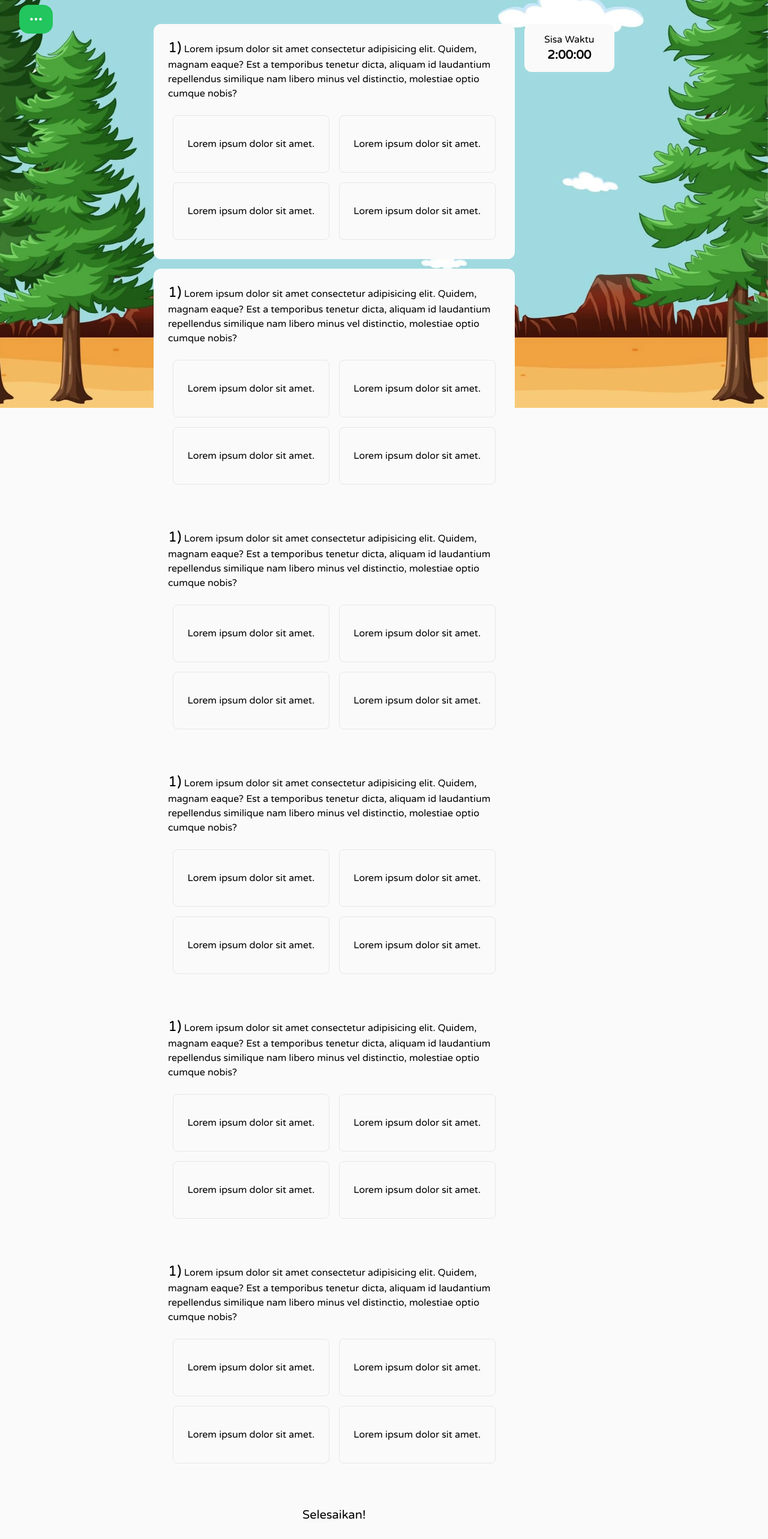
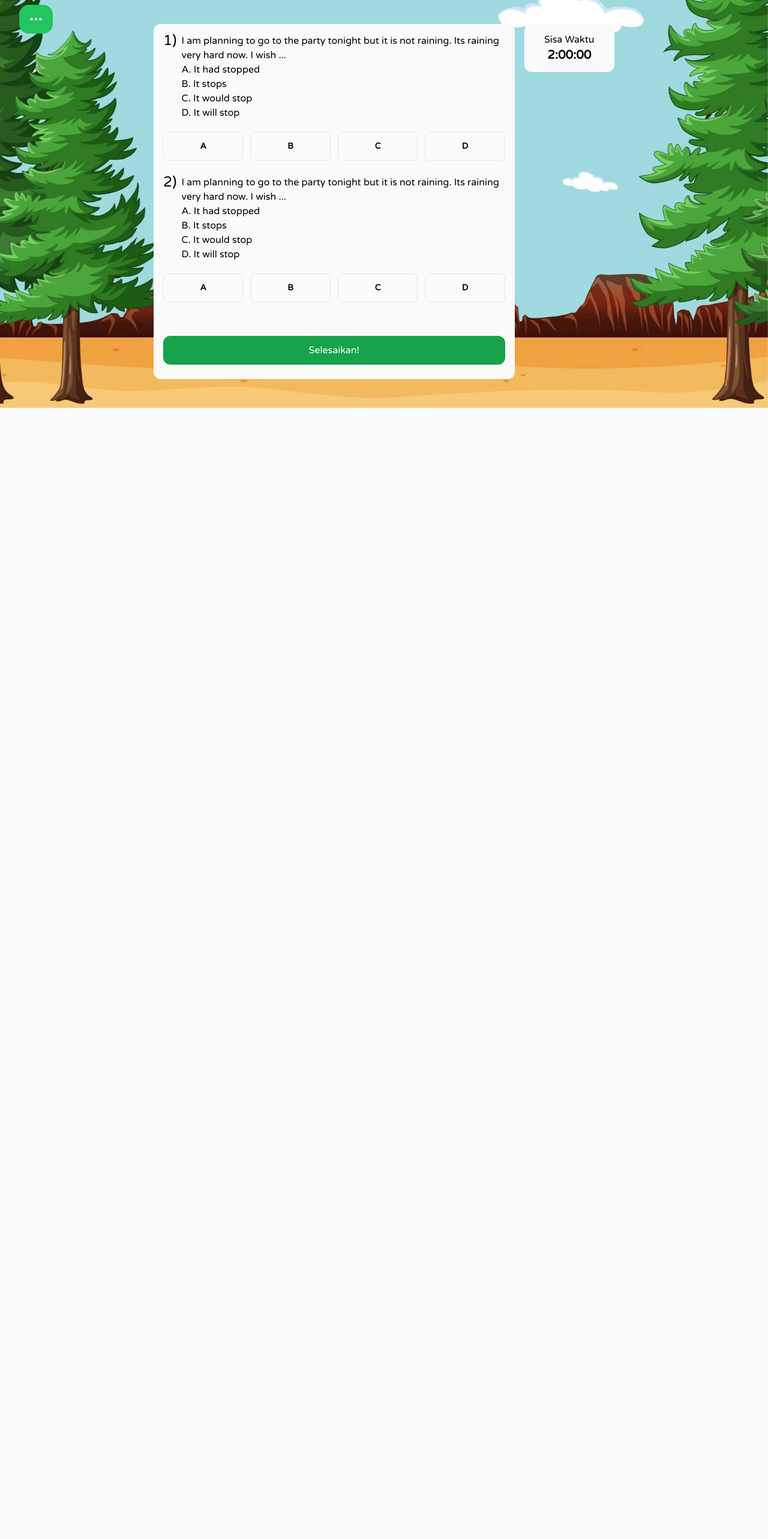
Before and after one commit to darkRihito/motionClient, a Next.js app in the folder motionclient/: page /home/challenge/1 in a window 1280 px wide. Shown: the part 120-2686 px from the top of the page at 60% size. After the commit the page ends 816 px from the top, so only its background shows below. Built offline with nearby package versions, Linux system fonts and the light colour scheme.

Commit message:
quiz room initialize

```diff
--- a/motionclient/src/app/home/challenge/[slug]/page.jsx
+++ b/motionclient/src/app/home/challenge/[slug]/page.jsx
@@ -1,11 +1,30 @@
 "use client";
 import React, { useEffect, useState } from "react";
-
-// Components
-import { GlobalBackground } from "@/components/globalbackground/globalbackground";
+import { Formik, Field } from "formik";
 
 // Provider
 import { useBackground } from "@/provider/backgroundprovider/backgroundprovider";
+
+// Styles
+import { ButtonStyleColor } from "@/components/mybutton/mybutton";
+
+const dataSoal = [
+  {
+    id: 1,
+    kesulitan: "mudah",
+    soal: "<p>I am planning to go to the party tonight but it is not raining. Its raining very hard now. I wish ...</p><p>A. It had stopped</p><p>B. It stops</p><p>C. It would stop</p><p>D. It will stop</p>",
+    jawaban: "c",
+    kategori: "grammar",
+  },
+  {
+    id: 2,
+    kesulitan: "mudah",
+    soal: "<p>I am planning to go to the party tonight but it is not raining. Its raining very hard now. I wish ...</p><p>A. It had stopped</p><p>B. It stops</p><p>C. It would stop</p><p>D. It will stop</p>",
+    jawaban: "c",
+    kategori: "grammar",
+  },
+  // Bisa menambahkan lebih banyak objek soal di sini
+];
 
 export default function page() {
   const { setType } = useBackground();
@@ -36,202 +55,178 @@ export default function page() {
       </div>
 
       <div className="max-w-screen-md mx-auto mt-40 mb-16 flex flex-col md:flex-row gap-4">
-        <div className="flex-[4] order-2 space-y-4 md:order-2">
+        <div className="flex-[4] order-2 space-y-2 md:order-2">
           {/* SOAL */}
-          <div className="bg-light-white p-6  rounded-xl">
-            <h3 className="text-base">
-              <span className="text-2xl">1)</span> Lorem ipsum dolor sit amet
-              consectetur adipisicing elit. Quidem, magnam eaque? Est a
-              temporibus tenetur dicta, aliquam id laudantium repellendus
-              similique nam libero minus vel distinctio, molestiae optio cumque
-              nobis?
-            </h3>
-            <div className="mt-4 flex flex-wrap">
-              <div className="w-full sm:w-1/2 p-1 sm:p-2">
-                <div className="flex flex-col sm:justify-center sm:items-center rounded-lg sm:min-h-24 border px-4 py-3 text-base">
-                  Lorem ipsum dolor sit amet.
-                </div>
-              </div>
-              <div className="w-full sm:w-1/2 p-1 sm:p-2">
-                <div className="flex flex-col sm:justify-center sm:items-center rounded-lg sm:min-h-24 border px-4 py-3 text-base">
-                  Lorem ipsum dolor sit amet.
-                </div>
-              </div>
-              <div className="w-full sm:w-1/2 p-1 sm:p-2">
-                <div className="flex flex-col sm:justify-center sm:items-center rounded-lg sm:min-h-24 border px-4 py-3 text-base">
-                  Lorem ipsum dolor sit amet.
-                </div>
-              </div>
-              <div className="w-full sm:w-1/2 p-1 sm:p-2">
-                <div className="flex flex-col sm:justify-center sm:items-center rounded-lg sm:min-h-24 border px-4 py-3 text-base">
-                  Lorem ipsum dolor sit amet.
-                </div>
-              </div>
-            </div>
-          </div>
-
-          <div className="bg-light-white p-6  rounded-xl">
-            <h3 className="text-base">
-              <span className="text-2xl">1)</span> Lorem ipsum dolor sit amet
-              consectetur adipisicing elit. Quidem, magnam eaque? Est a
-              temporibus tenetur dicta, aliquam id laudantium repellendus
-              similique nam libero minus vel distinctio, molestiae optio cumque
-              nobis?
-            </h3>
-            <div className="mt-4 flex flex-wrap">
-              <div className="w-full sm:w-1/2 p-1 sm:p-2">
-                <div className="flex flex-col sm:justify-center sm:items-center rounded-lg sm:min-h-24 border px-4 py-3 text-base">
-                  Lorem ipsum dolor sit amet.
-                </div>
-              </div>
-              <div className="w-full sm:w-1/2 p-1 sm:p-2">
-                <div className="flex flex-col sm:justify-center sm:items-center rounded-lg sm:min-h-24 border px-4 py-3 text-base">
-                  Lorem ipsum dolor sit amet.
-                </div>
-              </div>
-              <div className="w-full sm:w-1/2 p-1 sm:p-2">
-                <div className="flex flex-col sm:justify-center sm:items-center rounded-lg sm:min-h-24 border px-4 py-3 text-base">
-                  Lorem ipsum dolor sit amet.
-                </div>
-              </div>
-              <div className="w-full sm:w-1/2 p-1 sm:p-2">
-                <div className="flex flex-col sm:justify-center sm:items-center rounded-lg sm:min-h-24 border px-4 py-3 text-base">
-                  Lorem ipsum dolor sit amet.
-                </div>
-              </div>
-            </div>
-          </div>
-
-          <div className="bg-light-white p-6  rounded-xl">
-            <h3 className="text-base">
-              <span className="text-2xl">1)</span> Lorem ipsum dolor sit amet
-              consectetur adipisicing elit. Quidem, magnam eaque? Est a
-              temporibus tenetur dicta, aliquam id laudantium repellendus
-              similique nam libero minus vel distinctio, molestiae optio cumque
-              nobis?
-            </h3>
-            <div className="mt-4 flex flex-wrap">
-              <div className="w-full sm:w-1/2 p-1 sm:p-2">
-                <div className="flex flex-col sm:justify-center sm:items-center rounded-lg sm:min-h-24 border px-4 py-3 text-base">
-                  Lorem ipsum dolor sit amet.
-                </div>
-              </div>
-              <div className="w-full sm:w-1/2 p-1 sm:p-2">
-                <div className="flex flex-col sm:justify-center sm:items-center rounded-lg sm:min-h-24 border px-4 py-3 text-base">
-                  Lorem ipsum dolor sit amet.
-                </div>
-              </div>
-              <div className="w-full sm:w-1/2 p-1 sm:p-2">
-                <div className="flex flex-col sm:justify-center sm:items-center rounded-lg sm:min-h-24 border px-4 py-3 text-base">
-                  Lorem ipsum dolor sit amet.
-                </div>
-              </div>
-              <div className="w-full sm:w-1/2 p-1 sm:p-2">
-                <div className="flex flex-col sm:justify-center sm:items-center rounded-lg sm:min-h-24 border px-4 py-3 text-base">
-                  Lorem ipsum dolor sit amet.
-                </div>
-              </div>
-            </div>
-          </div>
-
-          <div className="bg-light-white p-6  rounded-xl">
-            <h3 className="text-base">
-              <span className="text-2xl">1)</span> Lorem ipsum dolor sit amet
-              consectetur adipisicing elit. Quidem, magnam eaque? Est a
-              temporibus tenetur dicta, aliquam id laudantium repellendus
-              similique nam libero minus vel distinctio, molestiae optio cumque
-              nobis?
-            </h3>
-            <div className="mt-4 flex flex-wrap">
-              <div className="w-full sm:w-1/2 p-1 sm:p-2">
-                <div className="flex flex-col sm:justify-center sm:items-center rounded-lg sm:min-h-24 border px-4 py-3 text-base">
-                  Lorem ipsum dolor sit amet.
-                </div>
-              </div>
-              <div className="w-full sm:w-1/2 p-1 sm:p-2">
-                <div className="flex flex-col sm:justify-center sm:items-center rounded-lg sm:min-h-24 border px-4 py-3 text-base">
-                  Lorem ipsum dolor sit amet.
-                </div>
-              </div>
-              <div className="w-full sm:w-1/2 p-1 sm:p-2">
-                <div className="flex flex-col sm:justify-center sm:items-center rounded-lg sm:min-h-24 border px-4 py-3 text-base">
-                  Lorem ipsum dolor sit amet.
-                </div>
-              </div>
-              <div className="w-full sm:w-1/2 p-1 sm:p-2">
-                <div className="flex flex-col sm:justify-center sm:items-center rounded-lg sm:min-h-24 border px-4 py-3 text-base">
-                  Lorem ipsum dolor sit amet.
-                </div>
-              </div>
-            </div>
-          </div>
-
-          <div className="bg-light-white p-6  rounded-xl">
-            <h3 className="text-base">
-              <span className="text-2xl">1)</span> Lorem ipsum dolor sit amet
-              consectetur adipisicing elit. Quidem, magnam eaque? Est a
-              temporibus tenetur dicta, aliquam id laudantium repellendus
-              similique nam libero minus vel distinctio, molestiae optio cumque
-              nobis?
-            </h3>
-            <div className="mt-4 flex flex-wrap">
-              <div className="w-full sm:w-1/2 p-1 sm:p-2">
-                <div className="flex flex-col sm:justify-center sm:items-center rounded-lg sm:min-h-24 border px-4 py-3 text-base">
-                  Lorem ipsum dolor sit amet.
-                </div>
-              </div>
-              <div className="w-full sm:w-1/2 p-1 sm:p-2">
-                <div className="flex flex-col sm:justify-center sm:items-center rounded-lg sm:min-h-24 border px-4 py-3 text-base">
-                  Lorem ipsum dolor sit amet.
-                </div>
-              </div>
-              <div className="w-full sm:w-1/2 p-1 sm:p-2">
-                <div className="flex flex-col sm:justify-center sm:items-center rounded-lg sm:min-h-24 border px-4 py-3 text-base">
-                  Lorem ipsum dolor sit amet.
-                </div>
-              </div>
-              <div className="w-full sm:w-1/2 p-1 sm:p-2">
-                <div className="flex flex-col sm:justify-center sm:items-center rounded-lg sm:min-h-24 border px-4 py-3 text-base">
-                  Lorem ipsum dolor sit amet.
-                </div>
-              </div>
-            </div>
-          </div>
-
-          <div className="bg-light-white p-6  rounded-xl">
-            <h3 className="text-base">
-              <span className="text-2xl">1)</span> Lorem ipsum dolor sit amet
-              consectetur adipisicing elit. Quidem, magnam eaque? Est a
-              temporibus tenetur dicta, aliquam id laudantium repellendus
-              similique nam libero minus vel distinctio, molestiae optio cumque
-              nobis?
-            </h3>
-            <div className="mt-4 flex flex-wrap">
-              <div className="w-full sm:w-1/2 p-1 sm:p-2">
-                <div className="flex flex-col sm:justify-center sm:items-center rounded-lg sm:min-h-24 border px-4 py-3 text-base">
-                  Lorem ipsum dolor sit amet.
-                </div>
-              </div>
-              <div className="w-full sm:w-1/2 p-1 sm:p-2">
-                <div className="flex flex-col sm:justify-center sm:items-center rounded-lg sm:min-h-24 border px-4 py-3 text-base">
-                  Lorem ipsum dolor sit amet.
-                </div>
-              </div>
-              <div className="w-full sm:w-1/2 p-1 sm:p-2">
-                <div className="flex flex-col sm:justify-center sm:items-center rounded-lg sm:min-h-24 border px-4 py-3 text-base">
-                  Lorem ipsum dolor sit amet.
-                </div>
-              </div>
-              <div className="w-full sm:w-1/2 p-1 sm:p-2">
-                <div className="flex flex-col sm:justify-center sm:items-center rounded-lg sm:min-h-24 border px-4 py-3 text-base">
-                  Lorem ipsum dolor sit amet.
-                </div>
-              </div>
-            </div>
-          </div>
-
-          <div className="mt-12 w-full rounded-xl bg-light-white p-6 text-center text-xl">
-            Selesaikan!
+          <div className="bg-light-white p-4 rounded-xl">
+            <Formik
+              initialValues={{
+                answers: dataSoal.map(() => ""),
+              }}
+              onSubmit={(values, { setSubmitting }) => {
+                const formattedAnswers = values.answers.map(
+                  (answer, index) => ({
+                    id: dataSoal[index].id,
+                    selectedAnswer: answer,
+                  })
+                );
+                alert(JSON.stringify(formattedAnswers, null, 2));
+                setSubmitting(false);
+              }}
+            >
+              {({
+                values,
+                handleSubmit,
+              }) => (
+                <form className="flex flex-col gap-6" onSubmit={handleSubmit}>
+                  {dataSoal.map((item, index) => (
+                    <div
+                      key={item.id}
+                      className="bg-light-white rounded-lg w-full min-h-20 gap-3 flex flex-col relative"
+                    >
+                      <div
+                        className="text-base w-full"
+                        dangerouslySetInnerHTML={{
+                          __html: `<div style="display: flex; align-items: start;"><span style="font-size: 1.5rem; margin-right: 8px;">${
+                            index + 1
+                          })</span><div>${item.soal}</div></div>`,
+                        }}
+                      ></div>
+                      <div className="mt-2">
+                        <div id="radioadmin" className="flex gap-3">
+                          {["a", "b", "c", "d"].map((option) => (
+                            <label
+                              key={option}
+                              htmlFor={`opt${option}-${index}`}
+                              className={`flex flex-1 items-center justify-center text-center h-12 p-4 cursor-pointer border rounded-lg ${
+                                values.answers[index] === option
+                                  ? "border-green-400"
+                                  : ""
+                              }`}
+                            >
+                              <Field
+                                id={`opt${option}-${index}`}
+                                type="radio"
+                                name={`answers[${index}]`}
+                                value={option}
+                                className="w-4 h-4 hidden peer"
+                              />
+                              <span className="w-full py-4 text-sm font-semibold">
+                                {option.toUpperCase()}
+                              </span>
+                            </label>
+                          ))}
+                        </div>
+                      </div>
+                    </div>
+                  ))}
+                  <button
+                    type="submit"
+                    className={`${ButtonStyleColor(
+                      "bg-green-600 hover:bg-green-700"
+                    )} w-full mt-8`}
+                  >
+                    Selesaikan!
+                  </button>
+                </form>
+                // <form className="flex flex-col" onSubmit={handleSubmit}>
+                //   {dataSoal.map((item, index) => (
+                //     <div
+                //       key={item.id}
+                //       className="bg-light-white rounded-lg w-full min-h-20 gap-3 flex relative"
+                //     >
+                //       <div
+                //         className="text-base w-full"
+                //         dangerouslySetInnerHTML={{
+                //           __html: `<div style="display: flex; align-items: start;"><span style="font-size: 1.5rem; margin-right: 8px;">${
+                //             index + 1
+                //           })</span><div>${item.soal}</div></div>`,
+                //         }}
+                //       ></div>
+                //       <div className="mt-4">
+                //         <div id="radioadmin" className="flex gap-3">
+                //           <label
+                //             htmlFor="opt1"
+                //             className={`flex flex-1 items-center justify-center h-12 p-4 cursor-pointer border rounded-lg ${
+                //               values.answer == "a" && "border border-green-400"
+                //             }`}
+                //           >
+                //             <div className="">
+                //               <Field
+                //                 id="opt1"
+                //                 type="radio"
+                //                 value="a"
+                //                 name="answer"
+                //                 className="w-4 h-4 hidden peer"
+                //               />
+                //               <span className="w-full py-4 text-sm font-semibold">
+                //                 A
+                //               </span>
+                //             </div>
+                //           </label>
+                //           <label
+                //             htmlFor="opt2"
+                //             className={`flex flex-1 items-center justify-center h-12 p-4 cursor-pointer border rounded-lg ${
+                //               values.answer == "b" && "border border-green-400"
+                //             }`}
+                //           >
+                //             <div className="">
+                //               <Field
+                //                 id="opt2"
+                //                 type="radio"
+                //                 value="b"
+                //                 name="answer"
+                //                 className="w-4 h-4 hidden peer"
+                //               />
+                //               <span className="w-full py-4 text-sm font-semibold">
+                //                 B
+                //               </span>
+                //             </div>
+                //           </label>
+                //           <label
+                //             htmlFor="opt3"
+                //             className={`flex flex-1 items-center justify-center h-12 p-4 cursor-pointer border rounded-lg ${
+                //               values.answer == "c" && "border border-green-400"
+                //             }`}
+                //           >
+                //             <div className="">
+                //               <Field
+                //                 id="opt3"
+                //                 type="radio"
+                //                 value="c"
+                //                 name="answer"
+                //                 className="w-4 h-4 hidden peer"
+                //               />
+                //               <span className="w-full py-4 text-sm font-semibold">
+                //                 C
+                //               </span>
+                //             </div>
+                //           </label>
+                //           <label
+                //             htmlFor="opt4"
+                //             className={`flex flex-1 items-center justify-center h-12 p-4 cursor-pointer border rounded-lg ${
+                //               values.answer == "d" && "border border-green-400"
+                //             }`}
+                //           >
+                //             <div className="">
+                //               <Field
+                //                 id="opt4"
+                //                 type="radio"
+                //                 value="d"
+                //                 name="answer"
+                //                 className="w-4 h-4 hidden peer"
+                //               />
+                //               <span className="w-full py-4 text-sm font-semibold">
+                //                 D
+                //               </span>
+                //             </div>
+                //           </label>
+                //         </div>
+                //       </div>
+                //     </div>
+                //   ))}
+                // </form>
+              )}
+            </Formik>
           </div>
         </div>
 
```
Also changed, not shown: motionclient/src/app/home/admin/page.jsx (+5 -9 lines).
